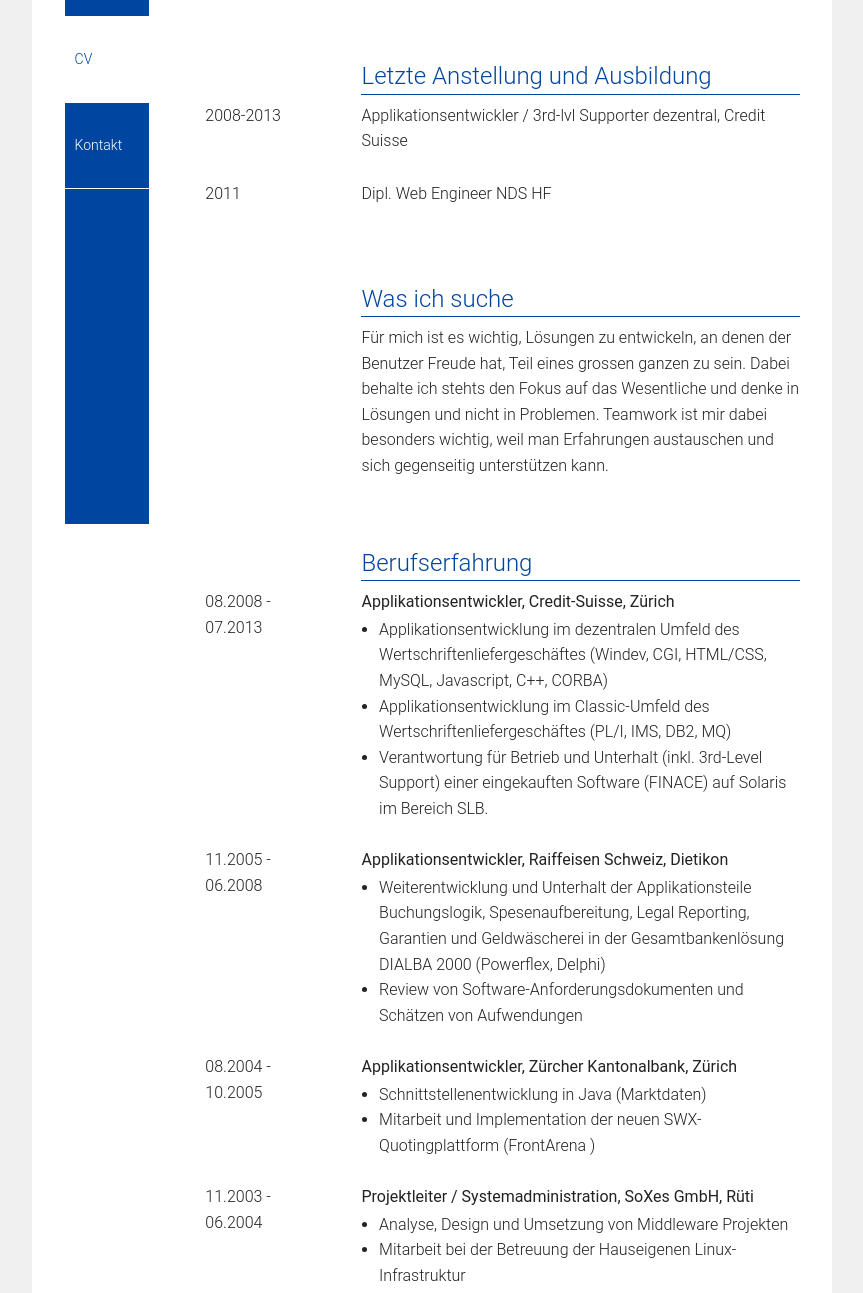
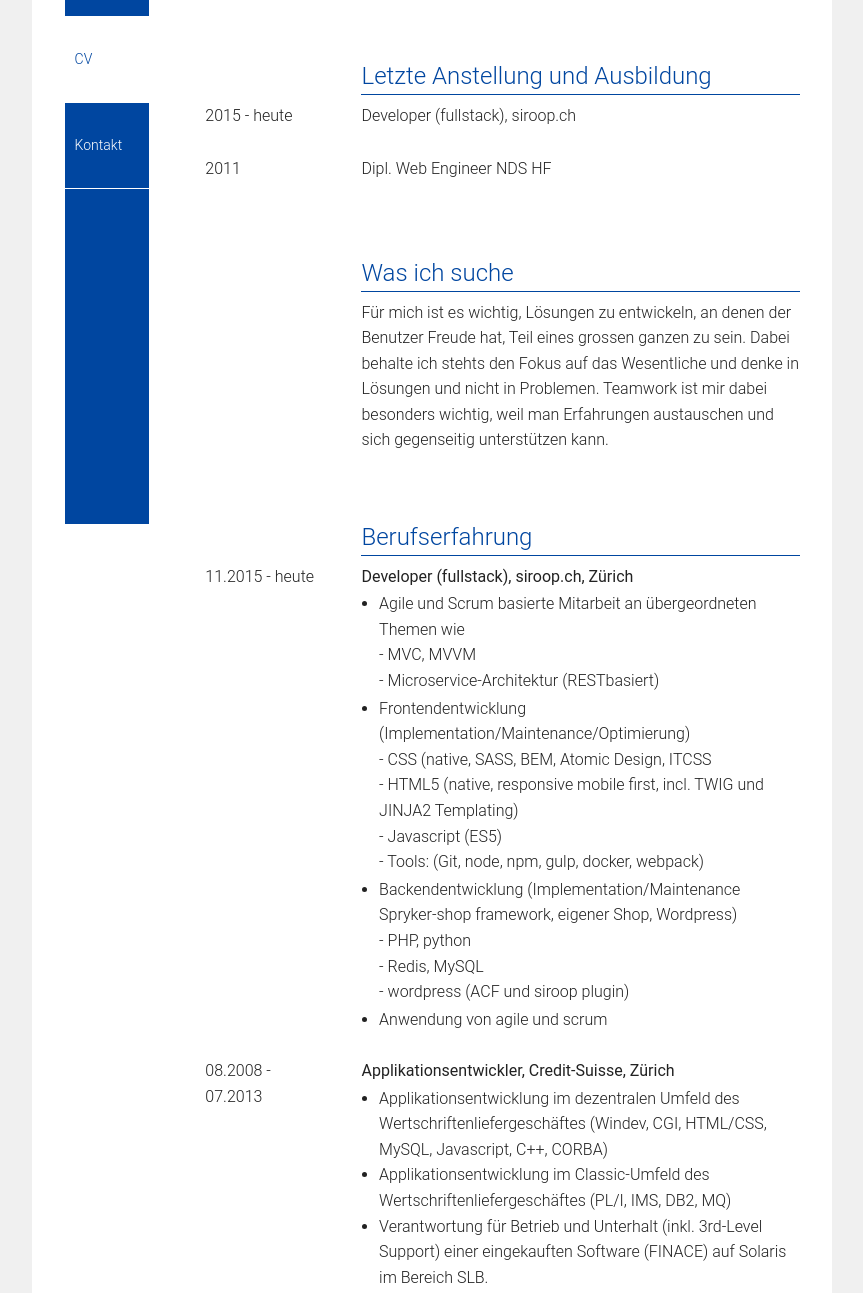
Before and after one commit to philippjauss/philippjauss.gate107.com, a plain HTML site: page cv.html in a window 1280 px wide. Shown: the part 276-1569 px from the top of the page, without its empty margins (208-1071 px from the left). Drawn offline with Linux system fonts and the light colour scheme.

Commit message:
refresh cv

```diff
--- a/cv.html
+++ b/cv.html
@@ -25,6 +25,7 @@
             wf.async = true;
             s.parentNode.insertBefore(wf, s);
         })(document);
+
     </script>
     <script>
         (function (i, s, o, g, r, a, m) {
@@ -41,6 +42,7 @@
 
         ga('create', 'UA-13077377-4', 'gate107.com');
         ga('send', 'pageview');
+
     </script>
 </head>
 
@@ -53,11 +55,22 @@
                     <section>
                         <a id="menu-toggle" class="anchor-link" href="#">Menu</a>
                         <ul id="meinMenu" class="flexmenu simple-toggle">
-                            <li class="name"><a href="./index.html">Philipp <br> Jauss</a></li>
-                            <li><a href="./index.html">Home</a></li>
-                            <li><a href="./uebermich.html">Ich</a></li>
-                            <li class="active"><a href="./cv.html">CV</a></li>
-                            <li><a href="./kontakt.html">Kontakt</a></li>
+                            <li class="name">
+                                <a href="./index.html">Philipp
+                                    <br> Jauss</a>
+                            </li>
+                            <li>
+                                <a href="./index.html">Home</a>
+                            </li>
+                            <li>
+                                <a href="./uebermich.html">Ich</a>
+                            </li>
+                            <li class="active">
+                                <a href="./cv.html">CV</a>
+                            </li>
+                            <li>
+                                <a href="./kontakt.html">Kontakt</a>
+                            </li>
                         </ul>
                     </section>
                 </nav>
@@ -73,8 +86,13 @@
                     </div>
                     <div class="large-8 medium-8 small-6 columns">
                         <h1>CV</h1>
-                        <p>Philipp Jauss<br> Kantonsstr. 153<br> 8807 Freienbach<br> philipp@jauss.name
-                            <br> 079 413 1713<br><br> Ledig, geb. 12.10.1973, Schweiz</p>
+                        <p>Philipp Jauss
+                            <br> Kantonsstr. 153
+                            <br> 8807 Freienbach
+                            <br> philipp@jauss.name
+                            <br> 079 413 1713
+                            <br>
+                            <br> Ledig, geb. 12.10.1973, Schweiz</p>
                     </div>
                 </div>
                 <div id="letzteAnstellungAusbildung">
@@ -85,10 +103,10 @@
                     </div>
                     <div class="row mainContent">
                         <div class="large-3 medium-2 columns">
-                            <p>2008-2013</p>
+                            <p>2015 - heute</p>
                         </div>
                         <div class="large-9 medium-10 columns">
-                            <p>Applikationsentwickler / 3rd-lvl Supporter dezentral, Credit Suisse</p>
+                            <p>Developer (fullstack), siroop.ch</p>
                         </div>
                     </div>
                     <div class="row mainContent">
@@ -127,6 +145,37 @@
                     </div>
                     <div class="row mainContent">
                         <div class="large-3 medium-2 columns">
+                            <p>11.2015 - heute</p>
+                        </div>
+                        <div class="large-9 medium-10 columns">
+                            <p>Developer (fullstack), siroop.ch, Zürich</p>
+
+                            <ul>
+                                <li>Agile und Scrum basierte Mitarbeit an übergeordneten Themen wie
+                                    <p>- MVC, MVVM
+                                        <br> - Microservice-Architektur (RESTbasiert)
+                                    </p>
+                                </li>
+                                <li>Frontendentwicklung (Implementation/Maintenance/Optimierung)
+                                    <p>- CSS (native, SASS, BEM, Atomic Design, ITCSS
+                                        <br> - HTML5 (native, responsive mobile first,  incl. TWIG und JINJA2 Templating)
+                                        <br> - Javascript (ES5)
+                                        <br> - Tools: (Git, node, npm, gulp, docker, webpack)
+                                        <br>
+                                    </p>
+                                </li>
+                                <li>
+                                    Backendentwicklung (Implementation/Maintenance Spryker-shop framework, eigener Shop, Wordpress)
+                                    <p>- PHP, python
+                                        <br> - Redis, MySQL
+                                        <br> - wordpress (ACF und siroop plugin)</p>
+                                </li>
+                                <li>Anwendung von agile und scrum </li>
+                            </ul>
+                        </div>
+                    </div>
+                    <div class="row mainContent">
+                        <div class="large-3 medium-2 columns">
                             <p>08.2008 - 07.2013</p>
                         </div>
                         <div class="large-9 medium-10 columns">
@@ -135,7 +184,8 @@
                                 <li>Applikationsentwicklung im dezentralen Umfeld des Wertschriftenliefergeschäftes (Windev,
                                     CGI, HTML/CSS, MySQL, Javascript, C++, CORBA)</li>
                                 <li>Applikationsentwicklung im Classic-Umfeld des Wertschriftenliefergeschäftes (PL/I, IMS, DB2,
-                                    MQ)</li>
+                                    MQ)
+                                </li>
                                 <li>Verantwortung für Betrieb und Unterhalt (inkl. 3rd-Level Support) einer eingekauften Software
                                     (FINACE) auf Solaris im Bereich SLB.</li>
                             </ul>
@@ -150,8 +200,10 @@
                             <ul>
                                 <li>Weiterentwicklung und Unterhalt der Applikationsteile Buchungslogik, Spesenaufbereitung,
                                     Legal Reporting, Garantien und Geldwäscherei in der Gesamtbankenlösung DIALBA 2000 (Powerflex,
-                                    Delphi)</li>
-                                <li>Review von Software-Anforderungsdokumenten und Schätzen von Aufwendungen</li>
+                                    Delphi)
+                                </li>
+                                <li>Review von Software-Anforderungsdokumenten und Schätzen von Aufwendungen
+                                </li>
                             </ul>
                         </div>
                     </div>
@@ -200,7 +252,8 @@
                             <p>Applikationsentwickler, Credit Suisse Privat Banking, Zürich</p>
                             <ul>
                                 <li>Applikationsentwicklung im Classic-Umfeld des Wertschriftenliefergeschäftes (PL/I, IMS, DB2,
-                                    MQ-Series)</li>
+                                    MQ-Series)
+                                </li>
                                 <li>Mitarbeit bei Konzeption, Design und Planung eines Message orientierten Middlewareintegrationsproduktes
                                     (IBM MQ Series Integrator) </li>
                                 <li>Test und Wartung einer message- und prozessorientierten Produktionsworkflowengine auf dem
@@ -228,7 +281,8 @@
                             <p>Applikationsentwickler, COMSOF / Bank von Ernst, Zürich</p>
                             <ul>
                                 <li>Entwicklung von AS/400 Applikationen mittels RPG/400 (unter anderem Anbindung von SECOM via
-                                    PC-Interface)</li>
+                                    PC-Interface)
+                                </li>
                             </ul>
                         </div>
                     </div>
@@ -274,7 +328,8 @@
                         </div>
                         <div class="large-9 medium-10 columns">
                             <p>Umschulung PL1</p>
-                            <p>Umschulung zum PL1 Hostsoftwareentwickler bei der Credit Suisse Private Banking</p>
+                            <p>Umschulung zum PL1 Hostsoftwareentwickler bei der Credit Suisse Private Banking
+                            </p>
                         </div>
                     </div>
                     <div class="row mainContent">
@@ -284,7 +339,8 @@
                         <div class="large-9 medium-10 columns">
                             <p>Wirftschaftsinformatiker mit eidg. Fachausweis</p>
                             <p>2 jähriges, berufsbegleitende Ausbildung zum Wirtschaftsinformatiker mit eidg. Fachausweis am
-                                KV Zürich mit Abschlussprüfung im 1997</p>
+                                KV Zürich mit Abschlussprüfung im 1997
+                            </p>
                         </div>
                     </div>
                     <div class="row mainContent">
@@ -373,7 +429,9 @@
                     <div class="row mainContent">
                         <!--cyberdines.ch-->
                         <div class="large-3 medium-2 columns">
-                            <a href="http://www.philippjauss.gate107.com/cv.pdf"><img class="snlogo" src="img/PDF-Icon.png" alt="Link zum CV als PDF"></a>
+                            <a href="http://www.philippjauss.gate107.com/cv.pdf">
+                                <img class="snlogo" src="img/PDF-Icon.png" alt="Link zum CV als PDF">
+                            </a>
                         </div>
                         <div class="large-9 medium-10 columns">
                             <p>Der ganze CV selbstverständlich auch als PDF.</p>
@@ -391,6 +449,7 @@
         <script src="customjs/site.js"></script>
         <script>
             $(document).foundation();
+
         </script>
     </div>
 </body>
```
Also changed, not shown: 1 other file.
